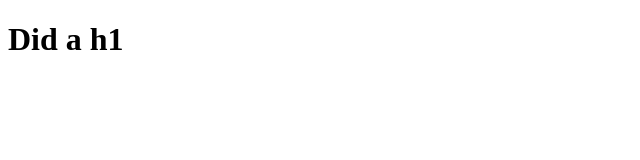
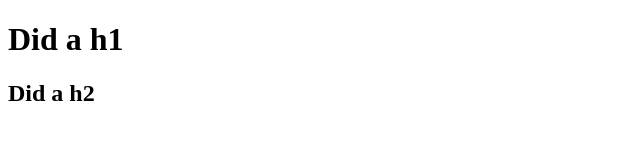
Before and after one commit to blerandgashi/gitushtrime, a plain HTML site: page index.html in a window 1280 px wide. Shown: the whole page, without its empty margins (0-640 px from the left). Drawn offline with Linux system fonts and the light colour scheme.

Commit message:
new commit

```diff
--- a/index.html
+++ b/index.html
@@ -7,5 +7,6 @@
 </head>
 <body>
   <h1>Did a h1</h1>
+  <h2>Did a h2</h2>
 </body>
 </html>
```
